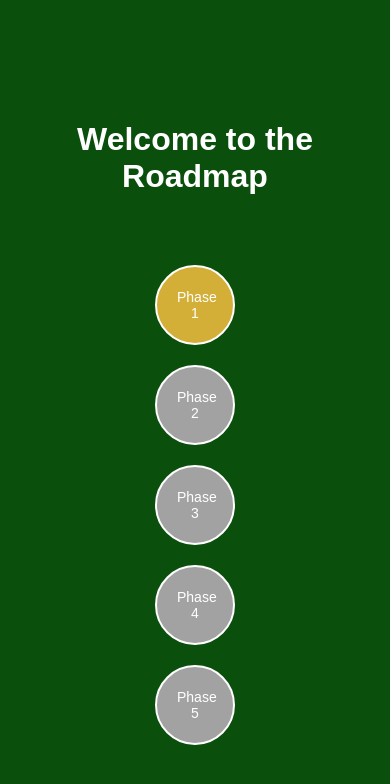
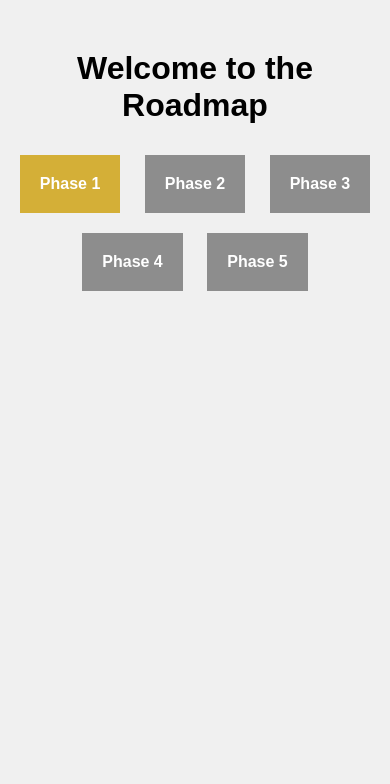
Before and after one commit to tamannahridi/Roadmap, a plain HTML site: page index.html in a window 390 px wide. Both pictures are taken after a click on the button "Start". Drawn offline with Linux system fonts and the light colour scheme.

Commit message:
style.css

```diff
--- a/style.css
+++ b/style.css
@@ -1,101 +1,77 @@
-/* Basic Styling */
+/* Default Styles */
 body {
   font-family: Arial, sans-serif;
+  text-align: center;
   margin: 0;
   padding: 0;
-  display: flex;
-  justify-content: center;
-  align-items: center;
-  min-height: 100vh;
-  background-color: #0b4f0d; /* Harrods Green */
+  background-color: #F0F0F0;
 }
 
-h1, p {
+/* Cover Page Styles */
+#coverPage {
+  display: block;
   text-align: center;
-  color: #fff;
+  margin-top: 50px;
 }
 
-button {
-  background-color: #e1b84d; /* Harrods Gold */
-  color: #fff;
-  border: none;
+#startBtn {
+  background-color: #D4AF37; /* Harrods Gold */
   padding: 10px 20px;
   font-size: 16px;
+  border: none;
   cursor: pointer;
-  border-radius: 5px;
-  transition: background-color 0.3s ease;
+  color: white;
+  font-weight: bold;
 }
 
-button:hover {
-  background-color: #d1a22e; /* Darker Harrods Gold */
+#startBtn:hover {
+  background-color: #B88600; /* Darker Gold on hover */
 }
 
-.page {
+/* Home Page Styles */
+#homePage {
   display: none;
-  text-align: center;
-}
-
-#coverPage {
-  display: block;
-}
-
-.phases {
-  display: flex;
-  justify-content: space-around;
   margin-top: 50px;
 }
 
 .phaseButton {
+  background-color: #8D8D8D; /* Gray */
+  color: white;
   padding: 20px;
-  font-size: 18px;
-  width: 100px;
-  height: 100px;
-  border-radius: 50%;
-  border: 2px solid #fff;
-  background-color: #3c3c3c;
-  color: #fff;
-  position: relative;
+  margin: 10px;
+  font-size: 16px;
+  cursor: pointer;
+  border: none;
+  font-weight: bold;
+}
+
+.phaseButton:hover {
+  background-color: #6F6F6F; /* Darker Gray on hover */
+}
+
+.phaseButton.unlocked {
+  background-color: #D4AF37; /* Harrods Gold */
 }
 
 .phaseButton.locked {
-  background-color: #a2a2a2;
+  background-color: #8D8D8D; /* Gray */
+  cursor: not-allowed;
 }
 
-.phaseButton.unlocked {
-  background-color: #e1b84d;
+#nextBtn, #returnBtn {
+  margin-top: 20px;
+  padding: 10px 20px;
+  background-color: #D4AF37; /* Harrods Gold */
+  color: white;
+  font-size: 16px;
+  border: none;
+  cursor: pointer;
 }
 
-#phaseWindow {
-  display: none;
-  text-align: left;
-  margin-top: 20px;
+#nextBtn:disabled, #returnBtn:disabled {
+  background-color: #BDBDBD; /* Disabled button style */
 }
 
-#phaseTasks {
-  margin-bottom: 20px;
+button:disabled {
+  cursor: not-allowed;
 }
-
-#phaseTasks input[type="checkbox"] {
-  margin-right: 10px;
-}
-
-#nextBtn, button {
-  margin-top: 20px;
-}
-
-#nextBtn:disabled {
-  background-color: #aaa;
-}
-
-@media (max-width: 600px) {
-  .phases {
-    flex-direction: column;
-    align-items: center;
-  }
-
-  .phaseButton {
-    width: 80px;
-    height: 80px;
-    font-size: 14px;
-  }
-}
```
